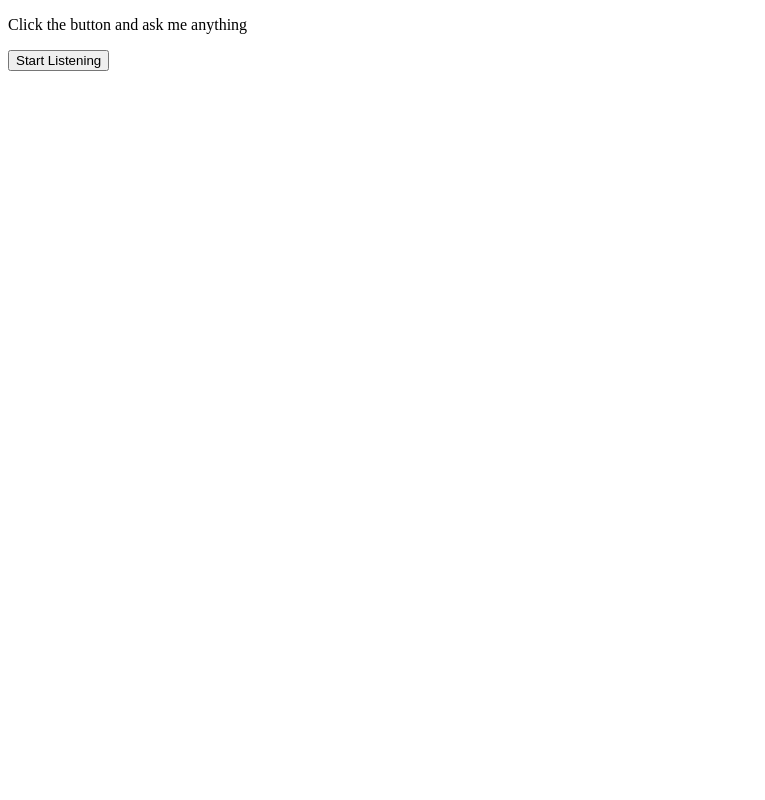
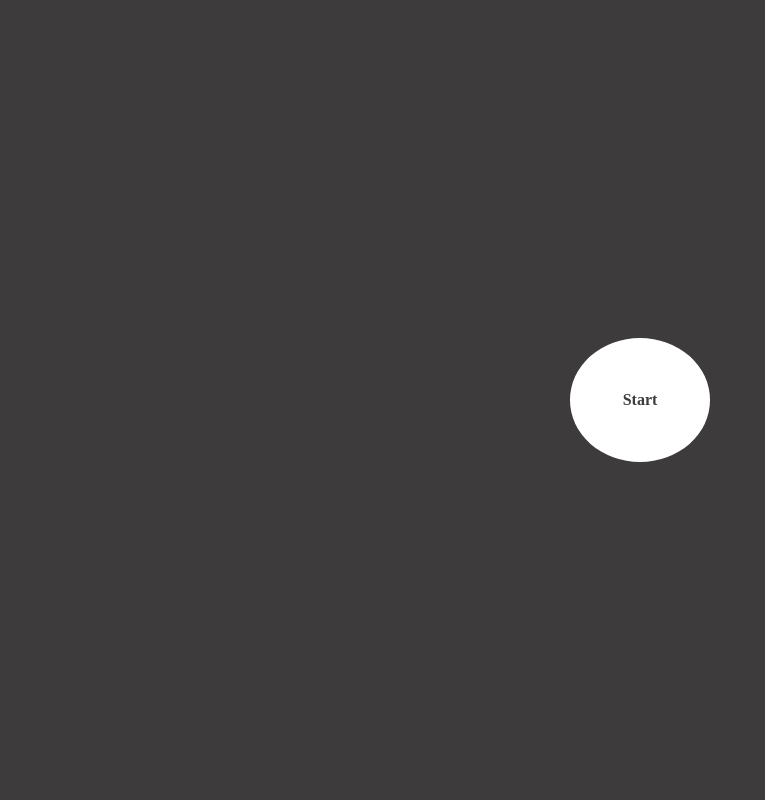
Before and after one commit to Mobinshahidi/react-voice-assistant, a React (Vite) app: page / in a window 1280 px wide. Shown: the top 800 px of the page, without its empty margins (0-765 px from the left). Built offline with nearby package versions, Linux system fonts and the light colour scheme.

Commit message:
sections

```diff
--- a/src/component/VoiceAssistant.jsx
+++ b/src/component/VoiceAssistant.jsx
@@ -2,6 +2,8 @@ import React, { useEffect, useState } from 'react';
 import 'regenerator-runtime/runtime';
 import speech, { useSpeechRecognition } from 'react-speech-recognition';
 import { apiKey } from './config';
+import styles from './VoiceAssistant.module.css';
+import { Element, Link } from 'react-scroll';
 
 const VoiceAssistant = () => {
 	const { listening, transcript } = useSpeechRecognition();
@@ -160,7 +162,20 @@ const VoiceAssistant = () => {
 		}
 	};
 	return (
-		<div>
+		<div className={styles.container}>
+			<div className={styles.firstPage}>
+				<Link
+					activeClass="active"
+					to="second"
+					spy={true}
+					smooth={true}
+					offset={100}
+					duration={1000}
+				>
+					Start
+				</Link>
+			</div>
+			<Element name="second" className={styles.secondPage}>
 				{listening ? (
 					<p>Go ahead i'm listening</p>
 				) : (
@@ -172,6 +187,7 @@ const VoiceAssistant = () => {
 				{transcript && <div>{transcript}</div>}
 				{thinking && <div>Thinking...</div>}
 				{aiText && <div>{aiText}</div>}
+			</Element>
 		</div>
 	);
 };
```
Lines whose indentation alone changed are shown as unchanged.
